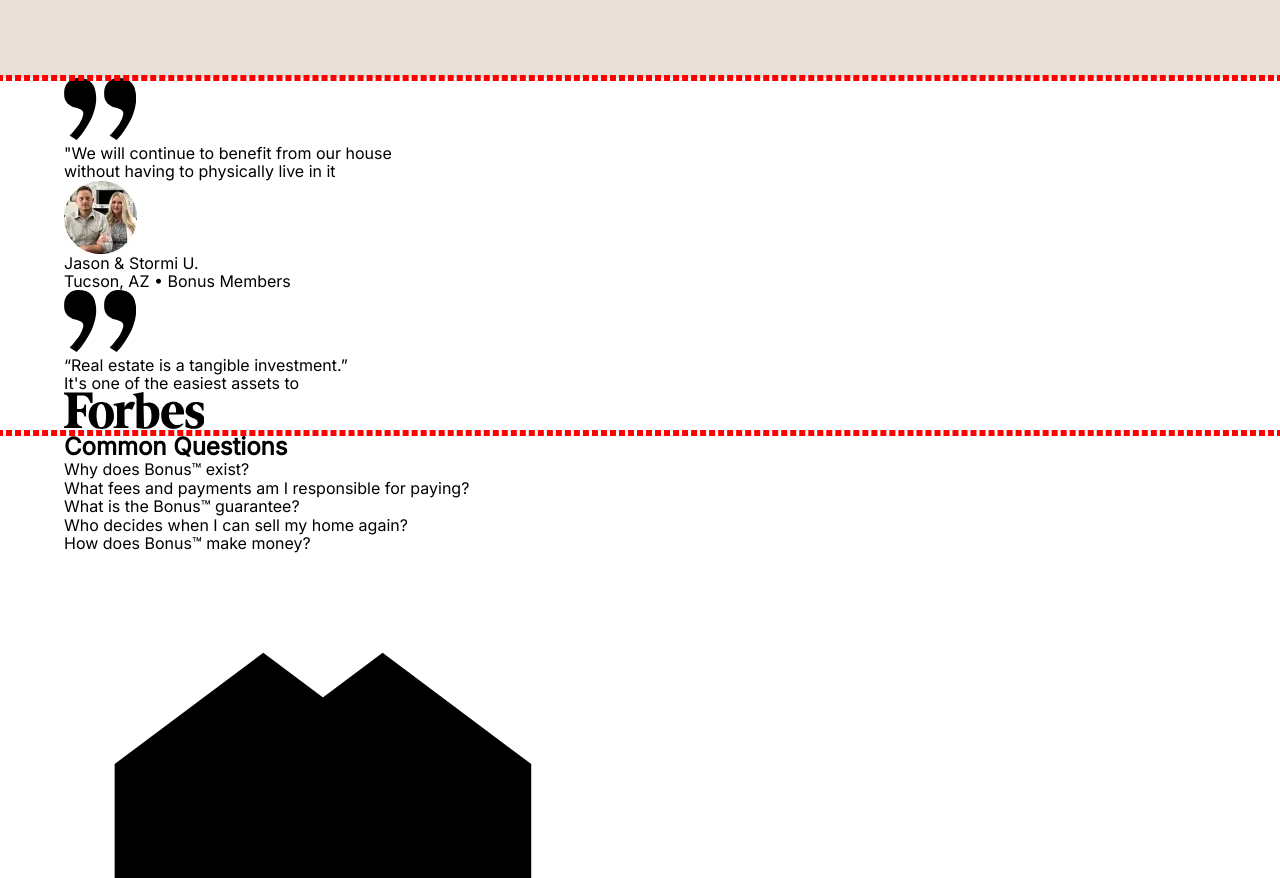
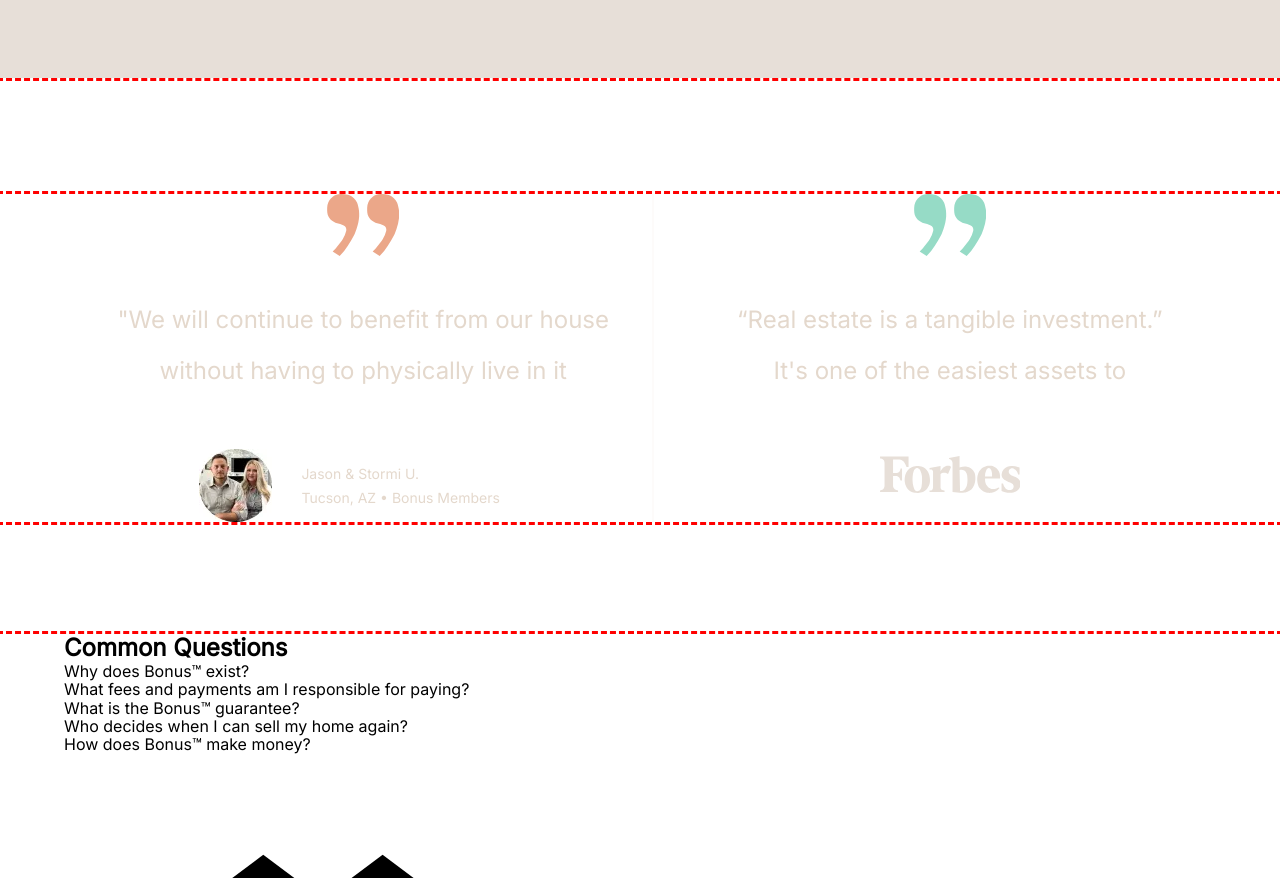
Before and after one commit to lika-ruby/Bonus, a plain HTML site: page index.html in a window 1280 px wide. Shown: the part 3306-4184 px from the top of the page. Drawn offline with nearby package versions, Linux system fonts and the light colour scheme.

Commit message:
makes reviews styles

```diff
--- a/css/styles.css
+++ b/css/styles.css
@@ -256,4 +256,83 @@ body {
 
 .reviews {
   background: var(--additional);
+  padding: 116px 0 112px;
 }
+
+.reviews-centering-container {
+  display: flex;
+  justify-content: center;
+}
+
+.reviews-container {
+  display: flex;
+}
+
+.reviews-item-container:first-child {
+  padding-right: 43px;
+  border-right: 2px solid var(--reviews-line);
+}
+
+.reviews-item-container:last-child {
+  padding-left: 83px;
+}
+
+.reviews-icon {
+  margin: 0 auto;
+  display: block;
+}
+
+.reviews-item-container:first-child .reviews-icon {
+  fill: var(--second-expect);
+}
+
+.reviews-item-container:last-child .reviews-icon {
+  fill: var(--third-expect);
+}
+
+.reviews-text1 {
+  margin-bottom: 19px;
+  color: var(--light-text);
+  text-align: center;
+  font-size: 24px;
+  font-weight: inherit;
+  line-height: 1.33;
+  margin-top: 48px;
+}
+
+.reviews-text2 {
+  color: var(--light-text);
+  text-align: center;
+  font-size: 24px;
+  font-weight: inherit;
+  line-height: 1.33;
+}
+
+.reviews-avatar-container {
+  display: flex;
+  align-items: center;
+  gap: 29px;
+  padding-left: 82px;
+  margin-top: 62px;
+}
+
+.reviews-avatar-text1 {
+  color: var(--light-text);
+  font-size: 14px;
+  font-weight: inherit;
+  line-height: 1.71;
+}
+
+.reviews-avatar-text2 {
+  color: var(--light-text);
+  font-size: 14px;
+  font-weight: inherit;
+  line-height: 1.71;
+}
+
+.reviews-logo {
+  fill: var(--mission-title);
+  margin: 0 auto;
+  display: block;
+  margin-top: 69px;
+}
--- a/index.html
+++ b/index.html
@@ -197,31 +197,43 @@
     <section class="reviews">
       <div class="container">
         <h2 class="reviews-title" hidden>Reviews</h2>
+        <div class="reviews-centering-container">
           <div class="reviews-container">
+            <div class="reviews-item-container">
               <svg class="reviews-icon" width="72" height="62">
                 <use href="./img/symbol-defs.svg#quotes"></use>
               </svg>
               <p class="reviews-text1">
                 "We will continue to benefit from our house
               </p>
-          <p class="reviews-text2">without having to physically live in it</p>
+              <p class="reviews-text2">
+                without having to physically live in it
+              </p>
+              <div class="reviews-avatar-container">
                 <img
                   class="reviews-avatar"
                   src="./img/reviews/reviews-img.webp"
                   alt="man and woman"
                 />
+                <div class="reviews-text-container">
                   <p class="reviews-avatar-text1">Jason & Stormi U.</p>
                   <p class="reviews-avatar-text2">Tucson, AZ • Bonus Members</p>
                 </div>
-        <div class="reviews-container">
+              </div>
+            </div>
+            <div class="reviews-item-container">
               <svg class="reviews-icon" width="72" height="62">
                 <use href="./img/symbol-defs.svg#quotes"></use>
               </svg>
-          <p class="reviews-text1">“Real estate is a tangible investment.”</p>
+              <p class="reviews-text1">
+                “Real estate is a tangible investment.”
+              </p>
               <p class="reviews-text2">It's one of the easiest assets to</p>
               <svg class="reviews-logo" width="140" height="37">
                 <use href="./img/symbol-defs.svg#forbes-logo"></use>
               </svg>
+            </div>
+          </div>
         </div>
       </div>
     </section>
```
Lines whose indentation alone changed are shown as unchanged.
